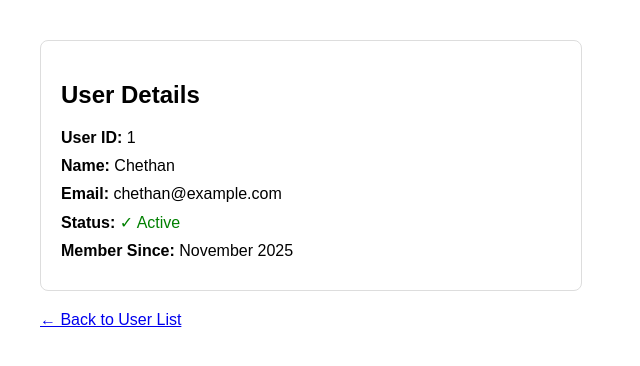
After one commit to chethan81/auto-user-app, a Flask app: page /user/1 in a window 1280 px wide. The commit adds this page. Shown: the top 366 px of the page, without its empty margins (0-640 px from the left). Run offline with Flask 3, Linux system fonts and the light colour scheme; data comes from the database, SQL or seed files in the repository.

Commit message:
Add user details page with clickable links

```diff
--- a/app.py
+++ b/app.py
@@ -42,11 +42,27 @@ def get_users():
 def home():
     return "Auto User App Running Successfully!"
 
+def get_user_by_id(user_id):
+    conn = sqlite3.connect(DB_PATH)
+    conn.row_factory = sqlite3.Row
+    cur = conn.cursor()
+    cur.execute("SELECT * FROM users WHERE id = ?", (user_id,))
+    user = cur.fetchone()
+    conn.close()
+    return user
+
 @app.route("/users")
 def users():
     data = get_users()
     return render_template("users.html", users=data)
 
+@app.route("/user/<int:user_id>")
+def user_detail(user_id):
+    user = get_user_by_id(user_id)
+    if user is None:
+        return "User not found", 404
+    return render_template("user_detail.html", user=user)
+
 if __name__ == "__main__":
     init_db()
     app.run(host="0.0.0.0", port=5000)
--- /dev/null
+++ b/templates/user_detail.html
@@ -0,0 +1,42 @@
+<!DOCTYPE html>
+<html>
+<head>
+    <title>User Details</title>
+    <style>
+        body { font-family: Arial, sans-serif; margin: 40px; }
+        .user-card { border: 1px solid #ddd; padding: 20px; border-radius: 8px; max-width: 500px; }
+        .back-link { margin-top: 20px; }
+        .field { margin: 10px 0; }
+        .label { font-weight: bold; }
+    </style>
+</head>
+<body>
+    <div class="user-card">
+        <h2>User Details</h2>
+
+        <div class="field">
+            <span class="label">User ID:</span> {{ user["id"] }}
+        </div>
+
+        <div class="field">
+            <span class="label">Name:</span> {{ user["name"] }}
+        </div>
+
+        <div class="field">
+            <span class="label">Email:</span> {{ user["email"] }}
+        </div>
+
+        <div class="field">
+            <span class="label">Status:</span> <span style="color: green;">✓ Active</span>
+        </div>
+
+        <div class="field">
+            <span class="label">Member Since:</span> November 2025
+        </div>
+    </div>
+
+    <div class="back-link">
+        <a href="/users">← Back to User List</a>
+    </div>
+</body>
+</html>
```
Also changed, not shown: templates/users.html (+14 -1 lines).
